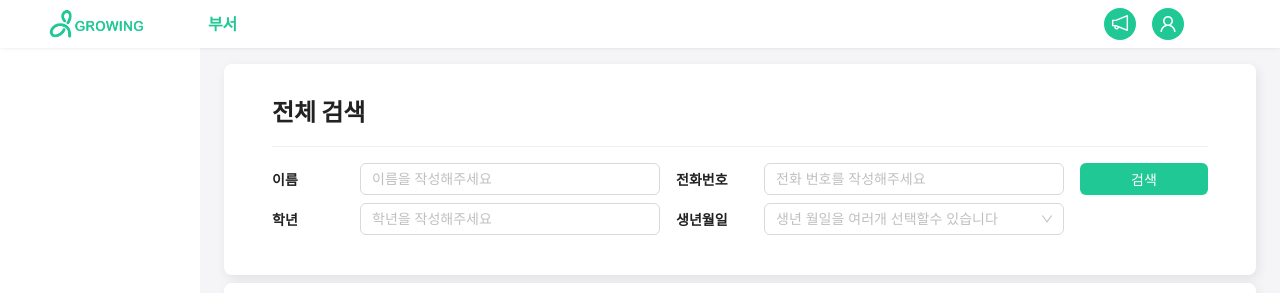
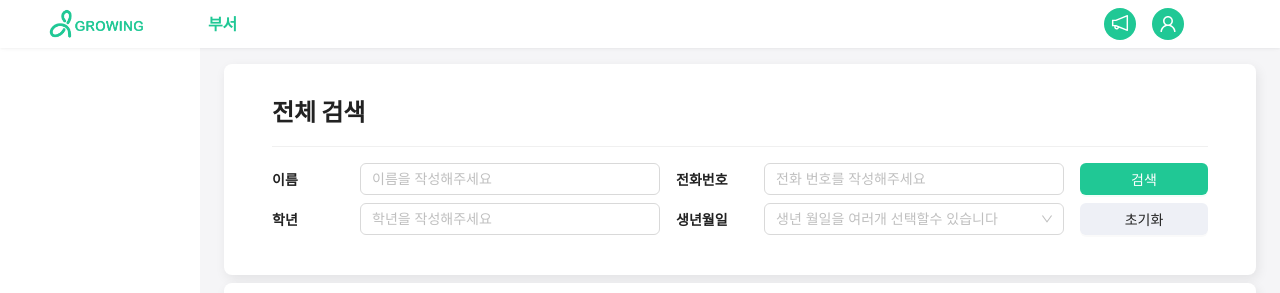
Before and after one commit to Growing-com/growing-admin, a Next.js app: page /department/search in a window 1280 px wide. Shown: the top 293 px of the page. Built offline with nearby package versions, Linux system fonts and the light colour scheme; no server answers.

Commit message:
small : 초기화 버튼 추가

```diff
--- a/src/pages/department/search/index.tsx
+++ b/src/pages/department/search/index.tsx
@@ -35,10 +35,15 @@ import { dateSorter, koreanSorter } from "utils/sorter";
 
 type OnChange = NonNullable<TableProps<tActiveUser>["onChange"]>;
 type Filters = Parameters<OnChange>[1];
-
+const defatulValue = {
+  name: "",
+  phoneNumber: "",
+  grade: "",
+  birth: []
+};
 const SearchPage = () => {
   const { activeUsers, refetch } = useActiveUsers();
-  const { control, handleSubmit } = useForm();
+  const { control, handleSubmit, reset } = useForm();
 
   const [filteredInfo, setFilteredInfo] = useState<Filters>({});
   const [searchTotal, setSearchTotal] = useState<tActiveUser[]>([]);
@@ -46,6 +51,13 @@ const SearchPage = () => {
     []
   );
   const [currentPage, setCurrentPage] = useState(1);
+
+  const onClickResetSearch = () => {
+    reset(defatulValue);
+    setFilteredSearchData(activeUsers);
+    setSearchTotal(activeUsers);
+    setCurrentPage(1);
+  };
 
   const onClickSearch = handleSubmit(async _item => {
     let _filterData = activeUsers;
@@ -410,9 +422,22 @@ const SearchPage = () => {
                 </GRFlexView>
               </GRFlexView>
             </GRFlexView>
-            <GRButtonText onClick={onClickSearch} size={"large"}>
-              검색
-            </GRButtonText>
+            <GRView isFlex flexDirection={"column"}>
+              <GRFlexView>
+                <GRButtonText onClick={onClickSearch} size={"large"}>
+                  검색
+                </GRButtonText>
+              </GRFlexView>
+              <GRFlexView>
+                <GRButtonText
+                  onClick={onClickResetSearch}
+                  buttonType={"cancel"}
+                  size={"large"}
+                >
+                  초기화
+                </GRButtonText>
+              </GRFlexView>
+            </GRView>
           </GRFlexView>
         }
       />
```
